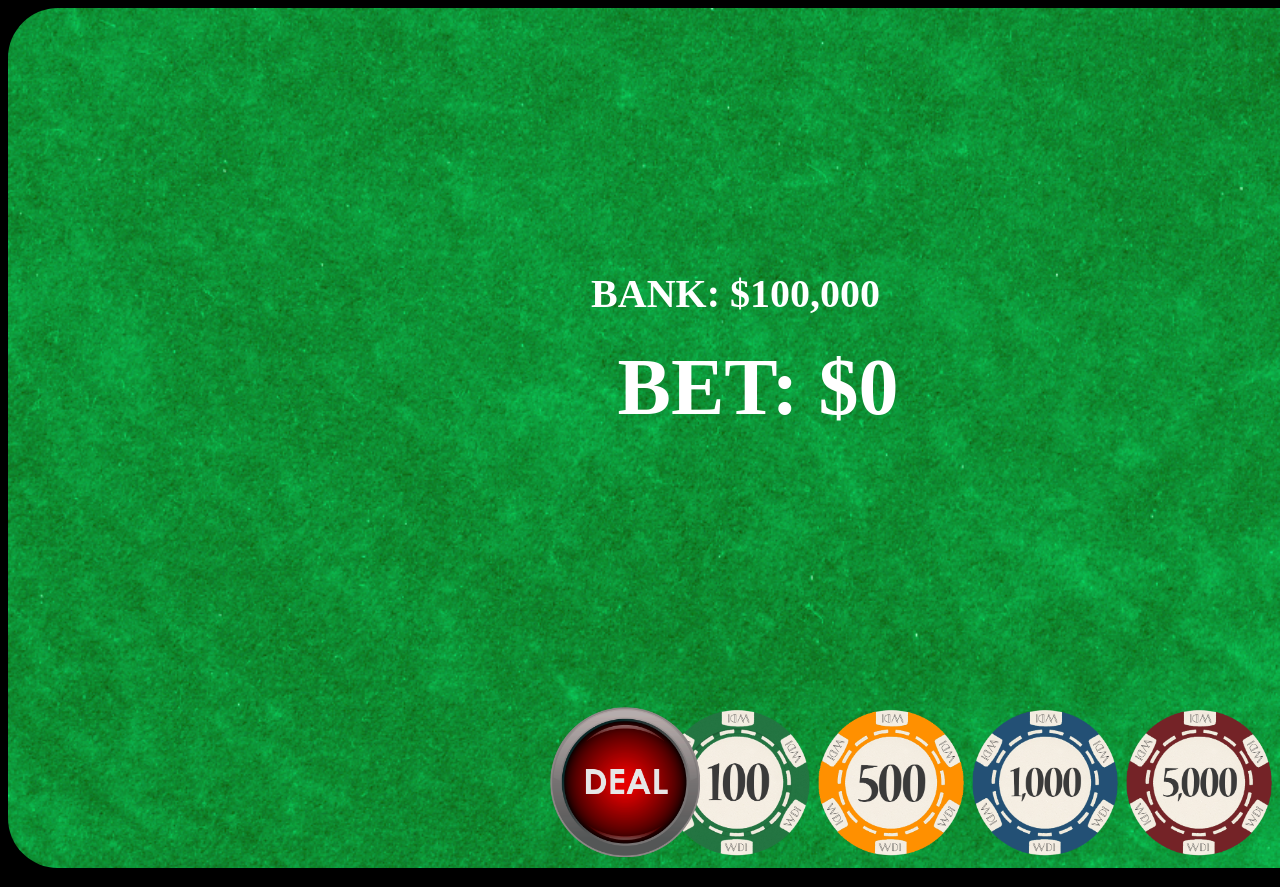
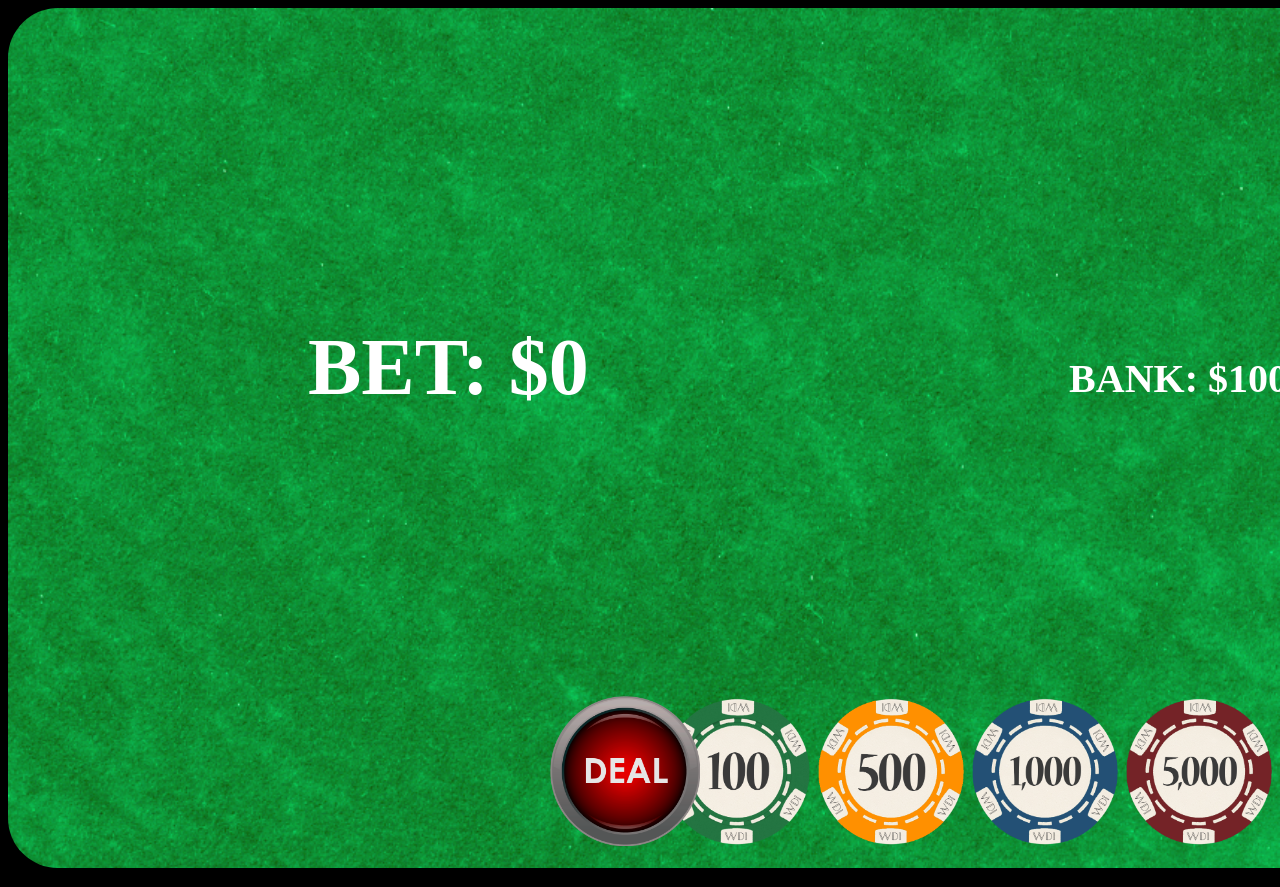
Before and after one commit to jellythewobbly/blackjackGame, a plain HTML site: page index.html in a window 1280 px wide. Shown: the top 887 px of the page. Drawn offline with Linux system fonts and the light colour scheme.

Commit message:
Minor edit for styling and layout

```diff
--- a/index.html
+++ b/index.html
@@ -18,9 +18,10 @@
 		</div>
 	</div>
 
+<div id='middle'>
 <h1 id="big">Blackjack</h1>
 <h2 id="bank"></h2>
-
+</div>
 	<div id="player">
 		<div id="playerPoints">
 			<h2 id="playerValue"></h2>
--- a/style.css
+++ b/style.css
@@ -48,7 +48,6 @@ margin: 0 auto;
 
 #computer {
 margin-top: 20px;
-margin-bottom: 40px;
 }
 
 #player {
@@ -128,10 +127,24 @@ display: inline-block;
 height: 180px;
 }
 
+#middle {
+height: 100px;
+width: 1500px;
+padding-top: 20px;
+}
+
+#big, #bank {
+display: inline-block;
+}
+
+#big {
+position: relative;
+float: left;
+left: 300px;
+}
+
 #bank {
-position: absolute;
-right: 400px;
-bottom: 450px;
-display: inline;
-text-align: right;
+position: relative;
+float: right;
+right: 150px;
 }
```
